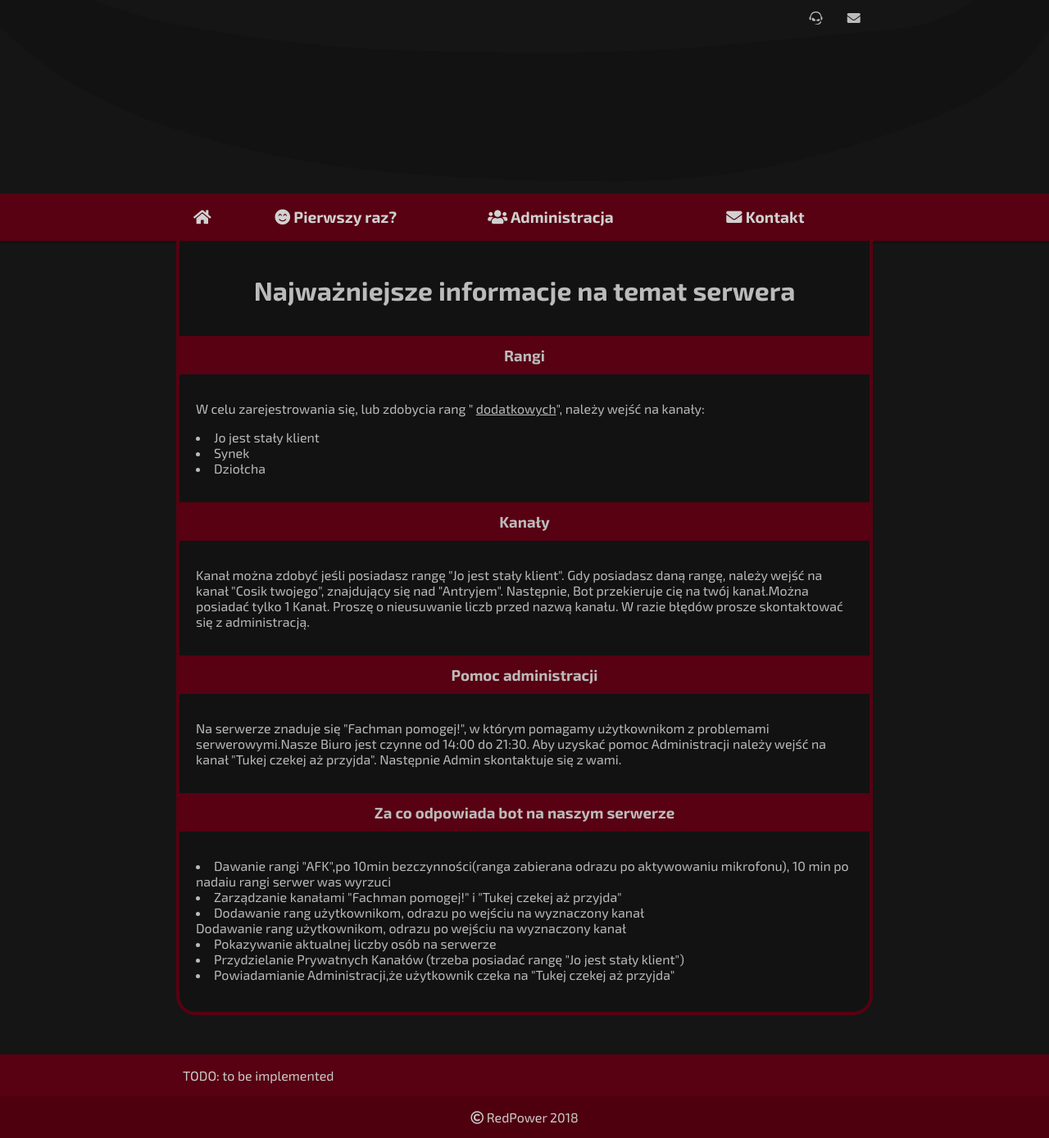
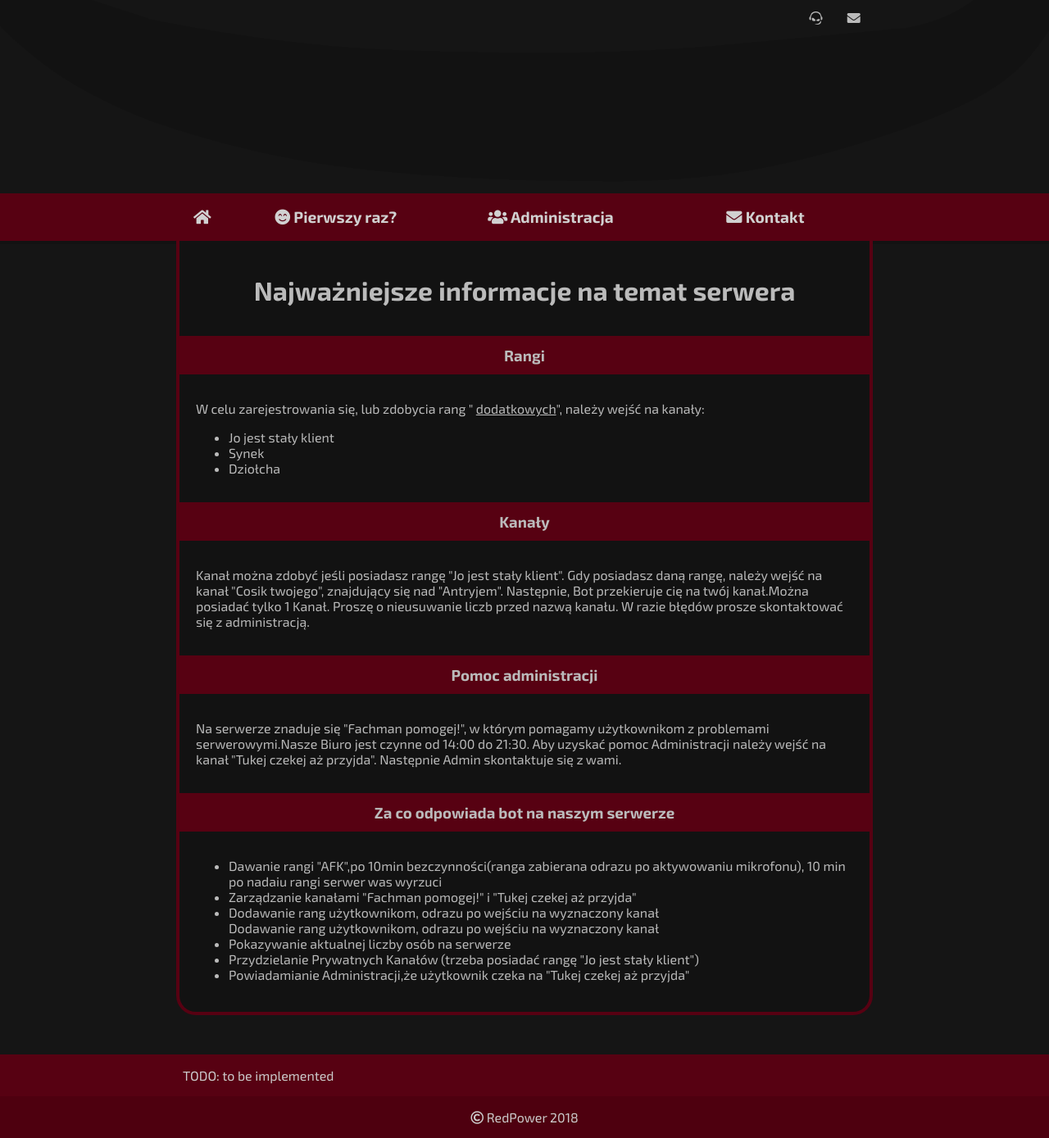
Before and after one commit to scooredmars/strona, a Jekyll site: the page built from pages/sub/pierwszy-raz-tutaj.html, in a window 1280 px wide. Shown: the whole page at 82% size. Built offline with Jekyll 4.4.1, drawn with Linux system fonts in a browser that asks for light colours; nearby versions of some CDN libraries.

Commit message:
male poprawki z ulem

```diff
--- a/pages/sub/czlonkowie-administracji.html
+++ b/pages/sub/czlonkowie-administracji.html
@@ -17,7 +17,9 @@ permalink: /czlonkowie-administracji/
 					<p><img src="/static/img/icons/wlasciciel.jpg" >Właściciel</p>
 					</aside>
 					<article class="main">
+					<ul>
 					<li>scooredmars</li>
+					</ul>
 					</article>
 			</div>
 	</div>
--- a/pages/sub/pierwszy-raz-tutaj.html
+++ b/pages/sub/pierwszy-raz-tutaj.html
@@ -19,9 +19,11 @@ permalink: /pierwszy-raz-tutaj/
 	<p>
 		W celu zarejestrowania się, lub zdobycia rang "
 		<u>dodatkowych</u>", należy wejść na kanały: </br>
+		<ul>
 		<li>Jo jest stały klient</li>
 		<li>Synek</li>
 		<li>Dziołcha</li>
+		</ul>
 	</p>
 </div>
 
@@ -55,6 +57,7 @@ permalink: /pierwszy-raz-tutaj/
 
 <div class="content">
 	<p>
+		<ul>
 		<li>Dawanie rangi "AFK",po 10min bezczynności(ranga zabierana odrazu po aktywowaniu mikrofonu), 10 min po nadaiu rangi serwer
 			was wyrzuci</li>
 		<li>Zarządzanie kanałami "Fachman pomogej!" i "Tukej czekej aż przyjda"</li>
@@ -63,5 +66,6 @@ permalink: /pierwszy-raz-tutaj/
 		<li>Pokazywanie aktualnej liczby osób na serwerze</li>
 		<li>Przydzielanie Prywatnych Kanałów (trzeba posiadać rangę "Jo jest stały klient")</li>
 		<li>Powiadamianie Administracji,że użytkownik czeka na "Tukej czekej aż przyjda"</li>
+		</ul>
 	</p>
 </div>
```
